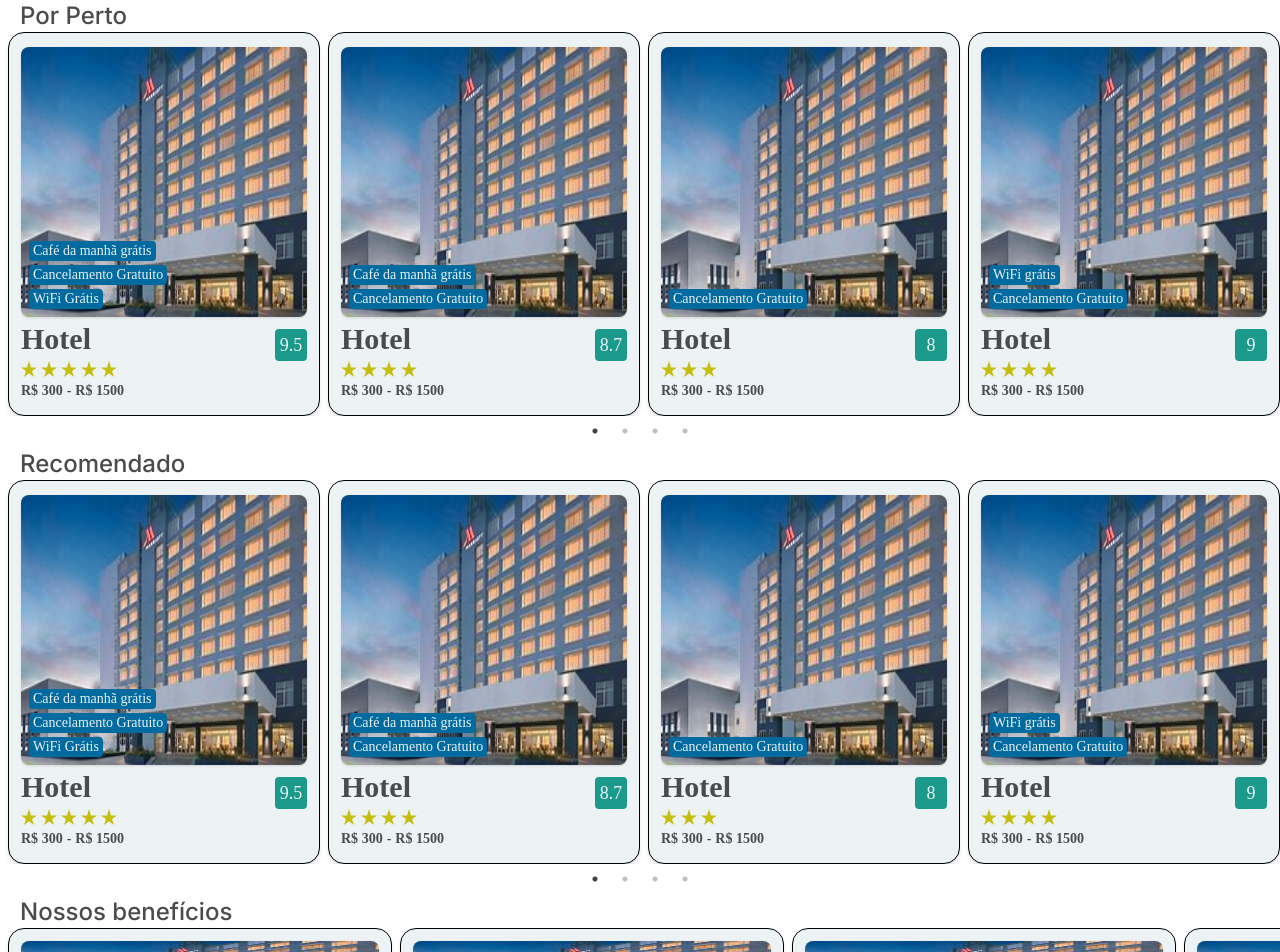
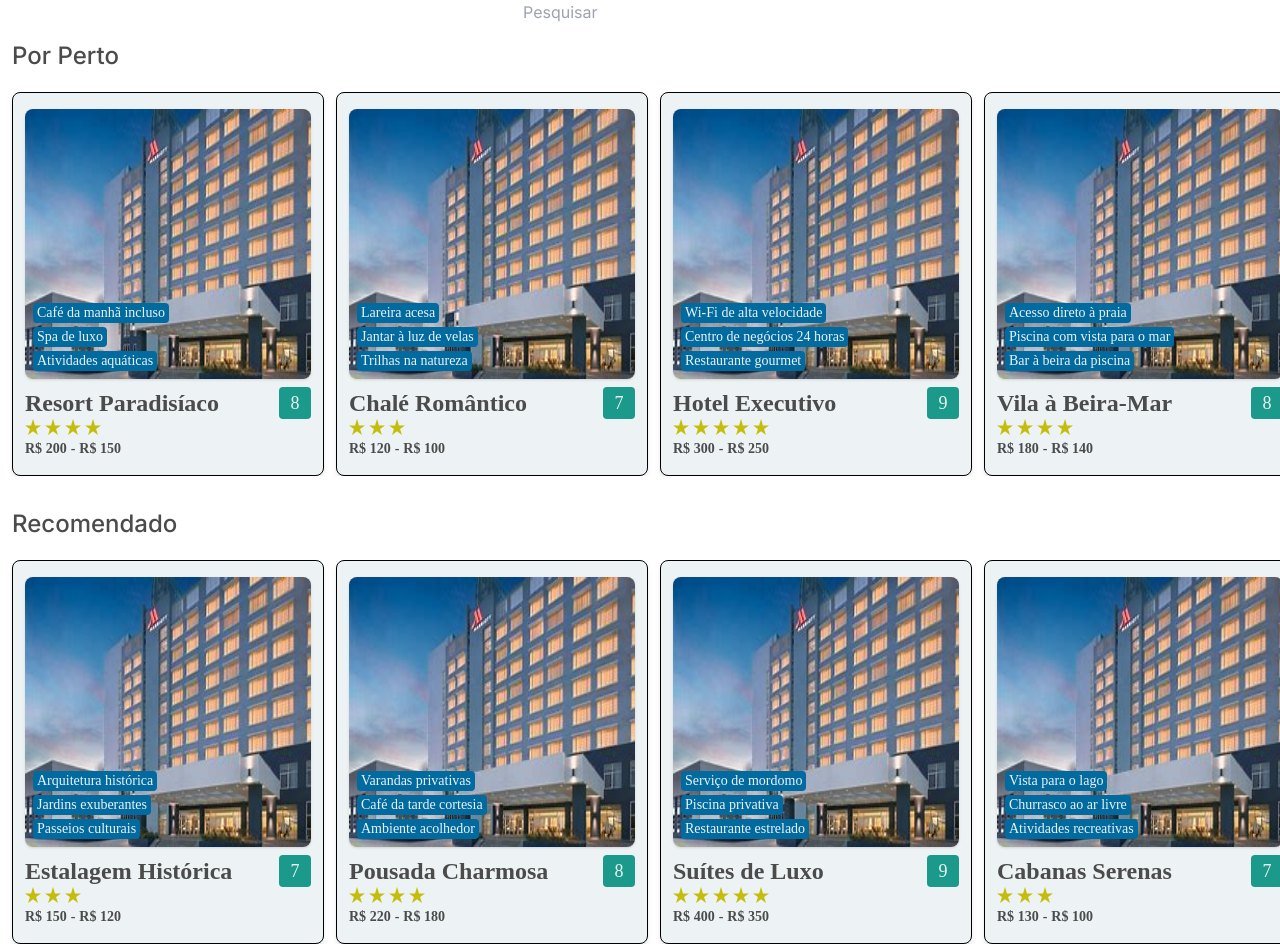
Before and after one commit to Jhonatanmizu/softhotel, a Next.js app: page / in a window 1280 px wide. Shown: the top 952 px of the page. Built offline with nearby package versions, Linux system fonts and the light colour scheme.

Commit message:
:sparkles: initial commit

```diff
--- a/src/app/common/components/HotelCard/index.tsx
+++ b/src/app/common/components/HotelCard/index.tsx
@@ -59,7 +59,7 @@ const HotelCard = ({
   };
 
   return (
-    <div className="flex flex-col justify-around bg-white border w-[19.5rem] h-[24rem] shadow-md p-3 font-medium text-sm rounded-2xl text-left ml-2">
+    <div className="flex flex-col justify-around bg-white border w-[19.5rem] h-[24rem] shadow-md p-3 font-medium text-sm rounded-lg text-left ml-3">
       <div className="flex w-full h-[16.875rem]">
         <Image
           src={imageUrl}
@@ -77,11 +77,11 @@ const HotelCard = ({
 
       <div className="flex flex-col justify-between">
         <div className="flex flex-row justify-between">
-          <p className="text-black-alt text-3xl font-display font-bold">
+          <p className="text-black-alt text-2xl font-display font-bold">
             {hotelName}
           </p>
 
-          <div className="flex items-center justify-center bg-success rounded w-8 h-8 mt-2 text-white">
+          <div className="flex items-center justify-center bg-success rounded w-8 h-8 text-white">
             <span className="font-body text-lg">{classification}</span>
           </div>
         </div>
--- a/src/app/common/components/Slider/index.tsx
+++ b/src/app/common/components/Slider/index.tsx
@@ -14,7 +14,7 @@ interface Props {
 const DefaultSlider = ({ items }: Props) => {
   //Slider settings
   const settings = {
-    dots: true,
+    dots: false,
     arrows: false,
     infinite: false,
     speed: 500,
--- a/src/app/navigation/home/index.tsx
+++ b/src/app/navigation/home/index.tsx
@@ -1,8 +1,24 @@
-import { DefaultSlider, BenefitCard, Footer } from "../../common";
+"use client";
+import { useState, useMemo } from "react";
+
+//Components
+import { DefaultSlider, BenefitCard, Footer, HotelCard } from "../../common";
+
 import { benefits } from "./templates/benefits";
-import { items } from "./templates/items";
+import { hotelsList, hotelsList2 } from "./templates/hotels";
 
-const HomePage = () => {
+interface HotelData {
+  imageUrl: string;
+  hotelName: string;
+  stars: number;
+  initialPrice: number;
+  finalPrice: number;
+  classification: number;
+  benefits: string[];
+}
+
+const fullHotelList = hotelsList.concat(hotelsList2);
+
 const benefitsList = benefits.map((item, index) => (
   <BenefitCard
     key={index}
@@ -12,26 +28,85 @@ const HomePage = () => {
   />
 ));
 
+const hotelList = hotelsList.map((item, index) => (
+  <HotelCard
+    key={index}
+    imageUrl={item.imageUrl}
+    hotelName={item.hotelName}
+    stars={item.stars}
+    initialPrice={item.initialPrice}
+    finalPrice={item.finalPrice}
+    classification={item.classification}
+    benefits={item.benefits}
+  />
+));
+
+const hotelList2 = hotelsList2.map((item, index) => (
+  <HotelCard
+    key={index}
+    imageUrl={item.imageUrl}
+    hotelName={item.hotelName}
+    stars={item.stars}
+    initialPrice={item.initialPrice}
+    finalPrice={item.finalPrice}
+    classification={item.classification}
+    benefits={item.benefits}
+  />
+));
+
+const HomePage = () => {
+  const [searchValue, setSearchValue] = useState("");
+
+  const filteredHotels = useMemo(() => {
+    return fullHotelList.filter(
+      (item) =>
+        item.hotelName
+          .toLowerCase()
+          .trim()
+          .indexOf(searchValue.toLowerCase().trim()) > -1
+    );
+  }, [searchValue]);
+
+  const handleSearch = (event: React.ChangeEvent<HTMLInputElement>) => {
+    const term = event.target.value;
+    setSearchValue(term);
+  };
+
+  const mappedHotels = filteredHotels.map((filteredHotel, index) => (
+    <HotelCard key={index} {...filteredHotel} />
+  ));
+
   return (
-    <div className="flex flex-col w-full full justify-between items-center gap-4">
-      <div className="flex flex-col w-full">
-        <p className="ml-5 text-2xl text-black-alt font-medium">Por Perto</p>
-        <DefaultSlider items={items} />
-      </div>
-      <div className="flex flex-col w-full">
-        <p className="ml-5 text-2xl text-black-alt font-medium">Recomendado</p>
-        <DefaultSlider items={items} />
-      </div>
-      <div className="flex flex-col w-full">
-        <p className="ml-5 text-2xl text-black-alt font-medium">
+    <main className="flex flex-col w-full full justify-between items-center gap-4">
+      <input
+        type="text"
+        placeholder="Pesquisar"
+        value={searchValue}
+        onChange={handleSearch}
+      />
+      {filteredHotels.length > 0 && searchValue !== "" ? (
+        <DefaultSlider items={mappedHotels} />
+      ) : null}
+      <section className="flex flex-col w-full gap-2">
+        <p className="pl-3 text-2xl text-black-alt font-medium mb-3">
+          Por Perto
+        </p>
+        <DefaultSlider items={hotelList} />
+      </section>
+      <section className="flex flex-col w-full gap-2">
+        <p className="pl-3 text-2xl text-black-alt font-medium mb-3">
+          Recomendado
+        </p>
+        <DefaultSlider items={hotelList2} />
+      </section>
+      <section className="flex flex-col w-full gap-2">
+        <p className="pl-3 text-2xl text-black-alt font-medium mb-3">
           Nossos benefícios
         </p>
-        <div className="flex flex-col sm:flex-row items-center">
         <DefaultSlider items={benefitsList} />
-        </div>
-      </div>
+      </section>
       <Footer />
-    </div>
+    </main>
   );
 };
 
--- /dev/null
+++ b/src/app/navigation/home/templates/hotels.ts
@@ -0,0 +1,129 @@
+import imageUrl from "./image";
+
+export const hotelsList = [
+  {
+    imageUrl: imageUrl,
+    hotelName: "Resort Paradisíaco",
+    stars: 4,
+    initialPrice: 200,
+    finalPrice: 150,
+    classification: 8,
+    benefits: ["Café da manhã incluso", "Spa de luxo", "Atividades aquáticas"],
+  },
+  {
+    imageUrl: imageUrl,
+    hotelName: "Chalé Romântico",
+    stars: 3,
+    initialPrice: 120,
+    finalPrice: 100,
+    classification: 7,
+    benefits: ["Lareira acesa", "Jantar à luz de velas", "Trilhas na natureza"],
+  },
+  {
+    imageUrl: imageUrl,
+    hotelName: "Hotel Executivo",
+    stars: 5,
+    initialPrice: 300,
+    finalPrice: 250,
+    classification: 9,
+    benefits: [
+      "Wi-Fi de alta velocidade",
+      "Centro de negócios 24 horas",
+      "Restaurante gourmet",
+    ],
+  },
+  {
+    imageUrl: imageUrl,
+    hotelName: "Vila à Beira-Mar",
+    stars: 4,
+    initialPrice: 180,
+    finalPrice: 140,
+    classification: 8,
+    benefits: [
+      "Acesso direto à praia",
+      "Piscina com vista para o mar",
+      "Bar à beira da piscina",
+    ],
+  },
+  {
+    imageUrl: imageUrl,
+    hotelName: "Retiro nas Montanhas",
+    stars: 4,
+    initialPrice: 250,
+    finalPrice: 200,
+    classification: 8,
+    benefits: [
+      "Trilhas panorâmicas",
+      "Spa nas montanhas",
+      "Café da manhã com vista",
+    ],
+  },
+];
+
+export const hotelsList2 = [
+  {
+    imageUrl: imageUrl,
+    hotelName: "Estalagem Histórica",
+    stars: 3,
+    initialPrice: 150,
+    finalPrice: 120,
+    classification: 7,
+    benefits: [
+      "Arquitetura histórica",
+      "Jardins exuberantes",
+      "Passeios culturais",
+    ],
+  },
+  {
+    imageUrl: imageUrl,
+    hotelName: "Pousada Charmosa",
+    stars: 4,
+    initialPrice: 220,
+    finalPrice: 180,
+    classification: 8,
+    benefits: [
+      "Varandas privativas",
+      "Café da tarde cortesia",
+      "Ambiente acolhedor",
+    ],
+  },
+  {
+    imageUrl: imageUrl,
+    hotelName: "Suítes de Luxo",
+    stars: 5,
+    initialPrice: 400,
+    finalPrice: 350,
+    classification: 9,
+    benefits: [
+      "Serviço de mordomo",
+      "Piscina privativa",
+      "Restaurante estrelado",
+    ],
+  },
+  {
+    imageUrl: imageUrl,
+    hotelName: "Cabanas Serenas",
+    stars: 3,
+    initialPrice: 130,
+    finalPrice: 100,
+    classification: 7,
+    benefits: [
+      "Vista para o lago",
+      "Churrasco ao ar livre",
+      "Atividades recreativas",
+    ],
+  },
+  {
+    imageUrl: imageUrl,
+    hotelName: "Apartamentos Urbanos",
+    stars: 4,
+    initialPrice: 180,
+    finalPrice: 150,
+    classification: 8,
+    benefits: [
+      "Localização central",
+      "Academia moderna",
+      "Serviço de concierge",
+    ],
+  },
+];
--- a/src/app/navigation/home/templates/items.js
+++ /dev/null
@@ -1,54 +0,0 @@
-import { HotelCard } from "../../../common";
-import imageUrl from "./image";
-
-export const items = [
-  <div key={1}>
-    <HotelCard
-      imageUrl={imageUrl}
-      hotelName="Hotel"
-      stars={5}
-      initialPrice={300}
-      finalPrice={1500}
-      classification={9.5}
-      benefits={[
-        "Café da manhã grátis",
-        "Cancelamento Gratuito",
-        "WiFi Grátis",
-      ]}
-    />
-  </div>,
-  <div key={2}>
-    <HotelCard
-      imageUrl={imageUrl}
-      hotelName="Hotel"
-      stars={4}
-      initialPrice={300}
-      finalPrice={1500}
-      classification={8.7}
-      benefits={["Café da manhã grátis", "Cancelamento Gratuito"]}
-    />
-  </div>,
-  <div key={3}>
-    <HotelCard
-      imageUrl={imageUrl}
-      hotelName="Hotel"
-      stars={3}
-      initialPrice={300}
-      finalPrice={1500}
-      classification={8}
-      benefits={["Cancelamento Gratuito"]}
-    />
-  </div>,
-  <div key={4}>
-    <HotelCard
-      imageUrl={imageUrl}
-      hotelName="Hotel"
-      stars={4}
-      key={4}
-      initialPrice={300}
-      finalPrice={1500}
-      classification={9}
-      benefits={["WiFi grátis", "Cancelamento Gratuito"]}
-    />
-  </div>,
-];
--- a/src/app/page.tsx
+++ b/src/app/page.tsx
@@ -3,9 +3,5 @@
 import HomePage from "./navigation/home";
 
 export default function Home() {
-  return (
-    <div className="w-screen min-h-screen">
-      <HomePage />
-    </div>
-  );
+  return <HomePage />;
 }
```
Lines whose indentation alone changed are shown as unchanged.
